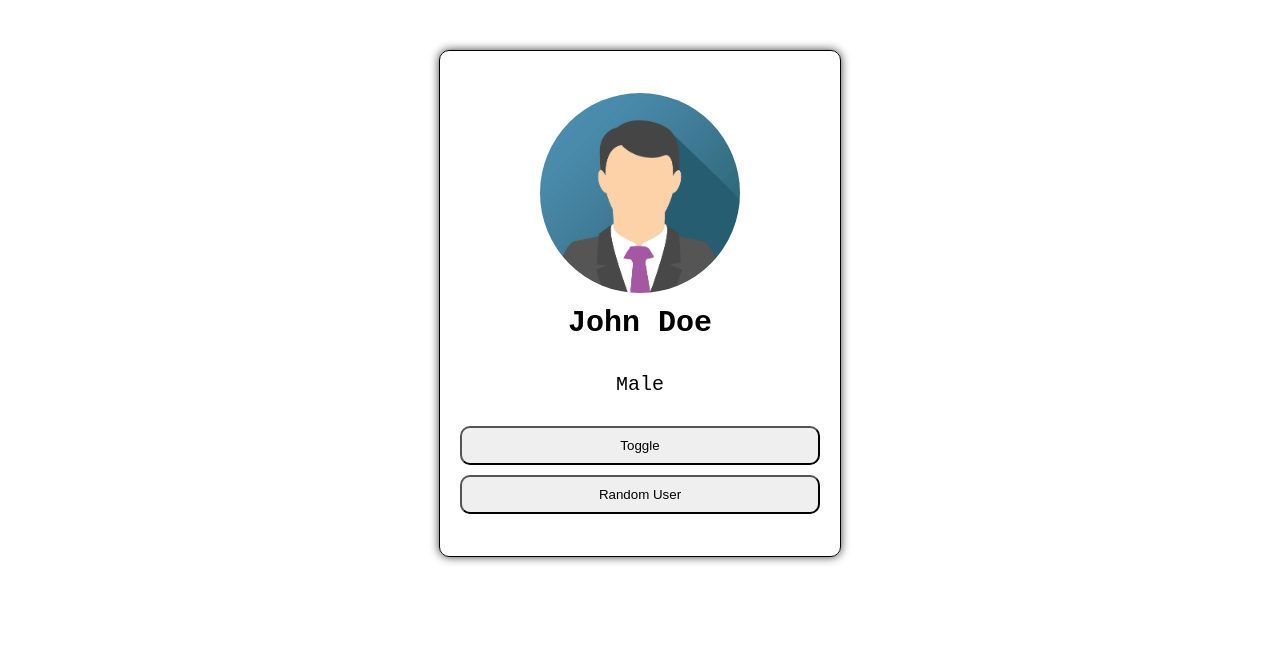
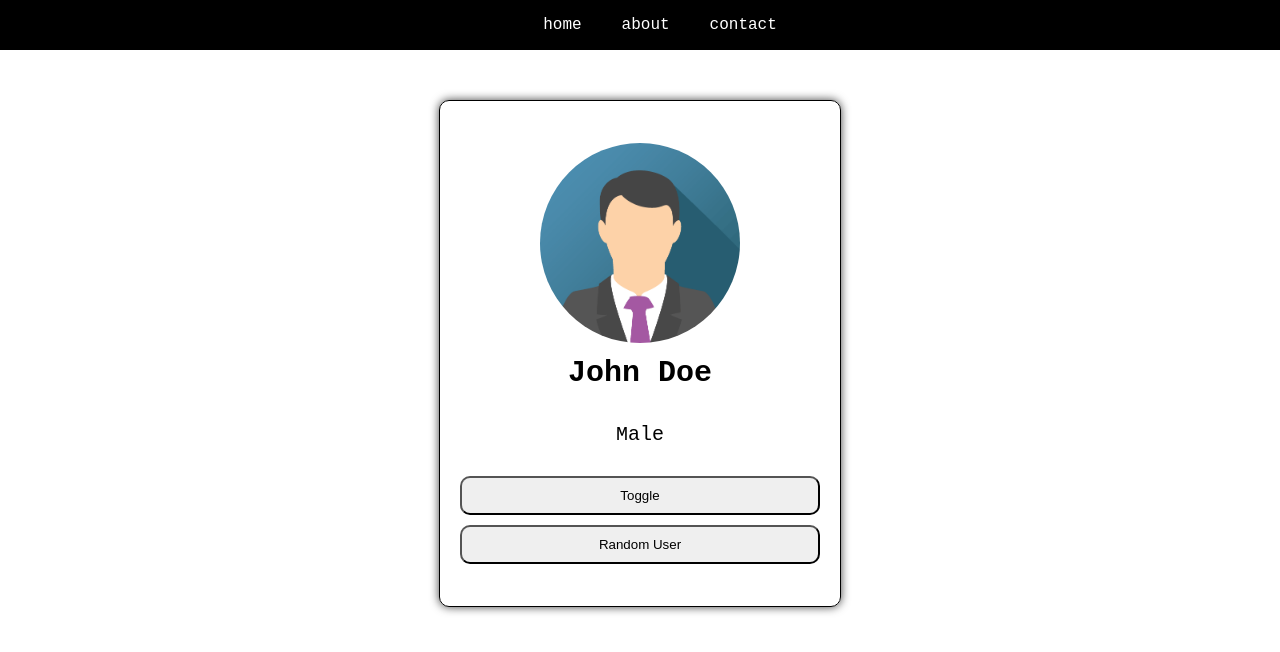
Before and after one commit to Kadiyala-Dhanush-Sai/web-dev-bootcamp, a website: page frontend/index.html in a window 1280 px wide. Drawn offline with Linux system fonts and the light colour scheme.

Commit message:
Nav Bar Setup completed

```diff
--- a/frontend/index.html
+++ b/frontend/index.html
@@ -9,7 +9,21 @@
 </head>
 
 <body>
-
+    <div class="navbar">
+        <nav>
+            <ol>
+                <li>
+                    <a href="#home">home</a>
+                </li>
+                <li>
+                    <a href="#about">about</a>
+                </li>
+                <li>
+                    <a href="#contact">contact</a>
+                </li>
+            </ol>
+        </nav>
+    </div>
     <div class="card">
         <img src="john.png" alt="UserLogo" class="logo" id="img">
         <h2 id="name">John Doe</h2>
--- a/frontend/styles.css
+++ b/frontend/styles.css
@@ -2,9 +2,36 @@ body{
     margin: 0;
     padding: 0;
     display: flex;
+    flex-direction: column;
     align-items: center;
     justify-content: center;
     font-family: 'Courier New', Courier, monospace;
+}
+a{
+    text-decoration: none;
+    color: white;
+}
+
+li:hover{
+    font-size: 17px;
+    transition:ease-in;
+}
+.navbar{
+    display: flex;
+    align-items: center;
+    justify-content: center;
+    width: 100%;
+    height: 50px;
+    background-color: black;
+    color: white;
+    padding: 0 20px;
+    border-radius: 10px;
+}
+ol{
+    list-style-type: none;
+    display: flex;
+    gap: 40px;
+
 }
 h2{
     margin: 3px;
```
